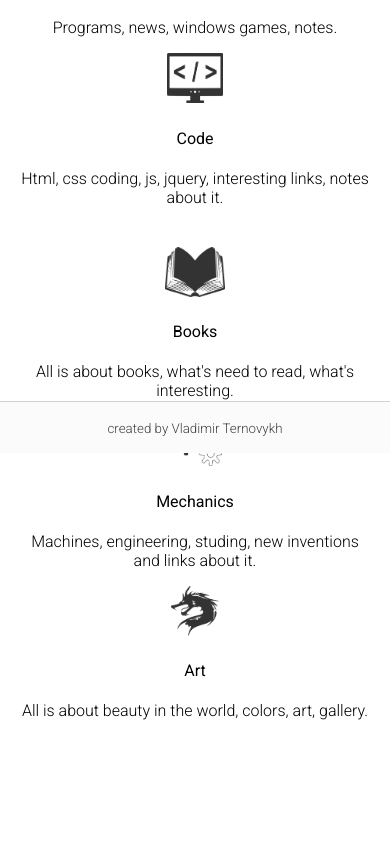
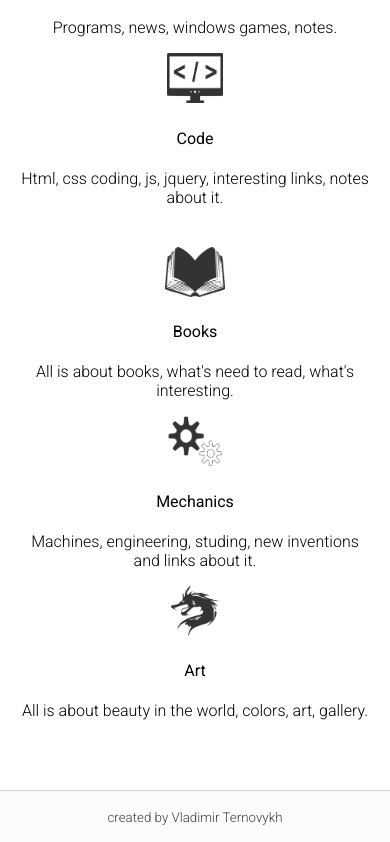
Before and after one commit to vlterno/vlterno.com, a plain HTML site: page index.html in a window 390 px wide. Shown: the part 1235-2077 px from the top of the page. Before the commit the page ends 1975 px from the top, so only its background shows below. Drawn offline with nearby package versions, Linux system fonts and the light colour scheme.

Commit message:
phones ver

```diff
--- a/css/custom.css
+++ b/css/custom.css
@@ -307,6 +307,10 @@ _________________________________________*/
   padding-top: 10px;
 }
 
+@media (max-width: 600px) {
+  .footer {position: relative;}
+}
+
 /*----------------------------------------------------*/
 /*LINUX PAGE*/
 /*____________________________________________________*/
```
